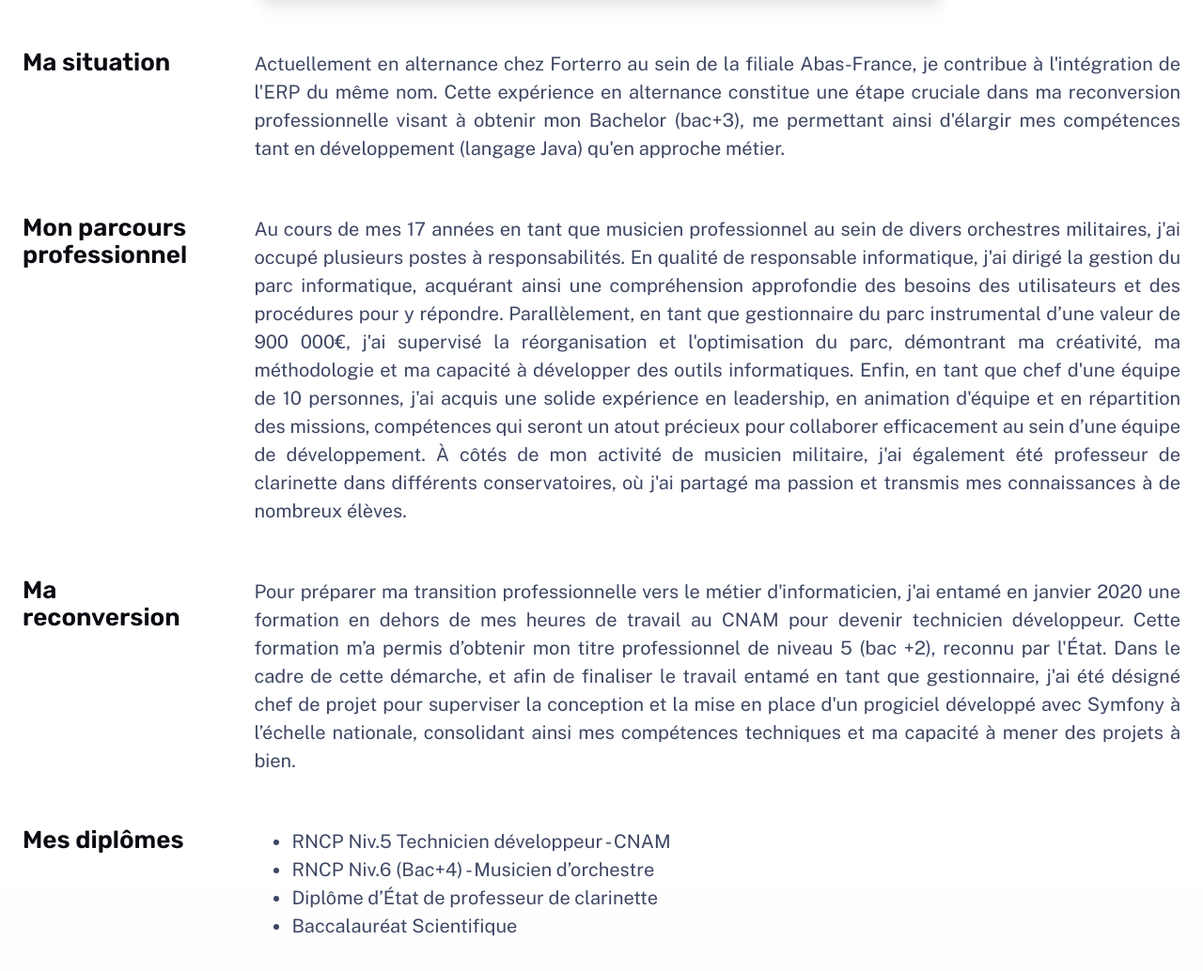
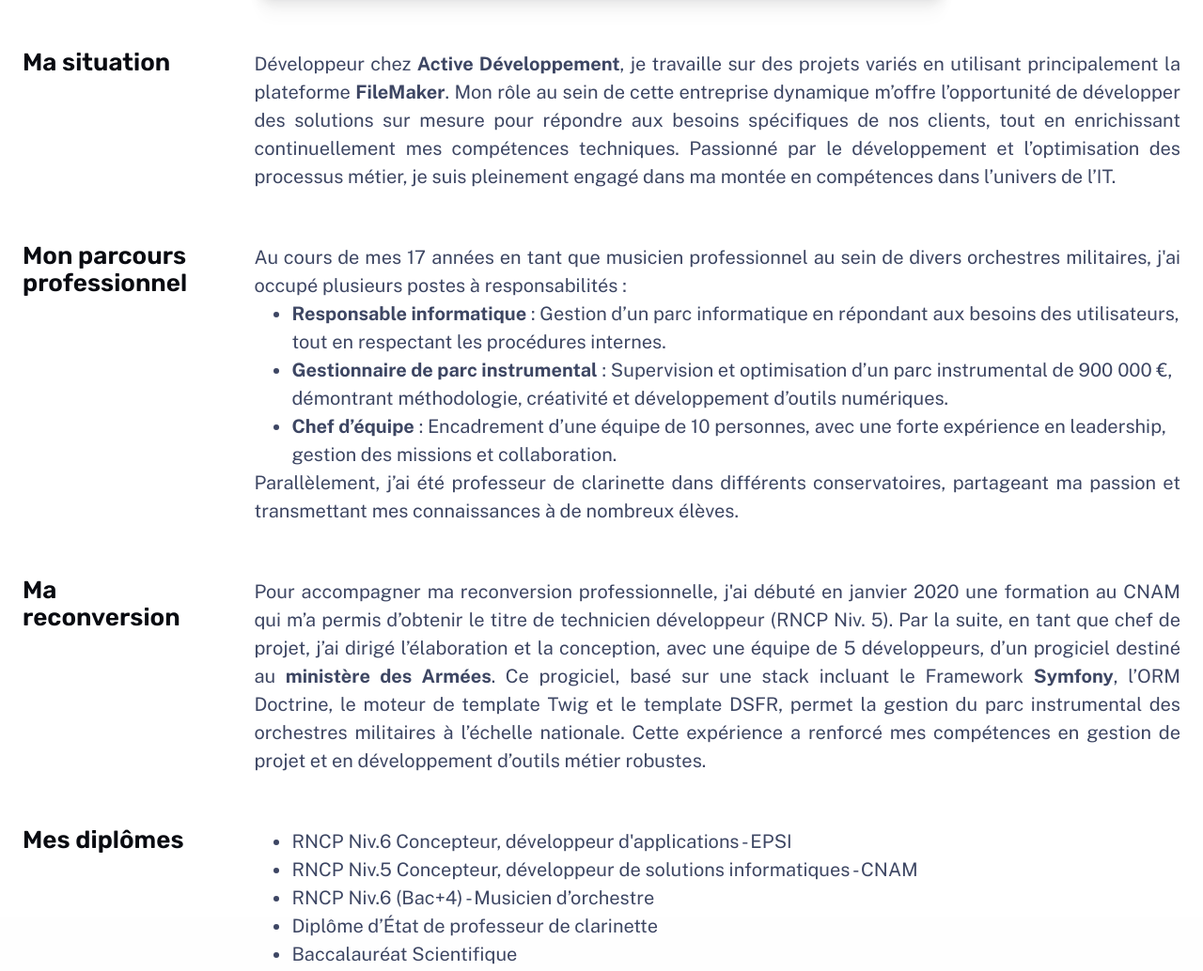
Before and after one commit to N-BLET/portfolio, an Astro site: page /about in a window 1280 px wide. Shown: the part 830-1864 px from the top of the page at 94% size. Built offline with nearby package versions, Linux system fonts and the light colour scheme; Astro itself is replaced by a stand-in of ours.

Commit message:
Update page About 28-01-2025

```diff
--- a/src/pages/about.astro
+++ b/src/pages/about.astro
@@ -1,11 +1,14 @@
 ---
-import BaseLayout from '../layouts/BaseLayout.astro';
+import BaseLayout from "../layouts/BaseLayout.astro";
 
-import ContactCTA from '../components/ContactCTA.astro';
-import Hero from '../components/Hero.astro';
+import ContactCTA from "../components/ContactCTA.astro";
+import Hero from "../components/Hero.astro";
 ---
 
-<BaseLayout title="À propos | Nicolas BLET" description="Informations sur Nicolas BLET">
+<BaseLayout
+  title="À propos | Nicolas BLET"
+  description="Informations sur Nicolas BLET"
+>
   <div class="stack gap-20">
     <main class="wrapper about">
       <Hero
@@ -16,7 +19,7 @@ import Hero from '../components/Hero.astro';
           width="1553"
           height="873"
           src="/assets/portrait2.jpg"
-					alt="Jeanine White at work with a colleague"
+          alt="Portrait de Nicolas BLET"
         />
       </Hero>
 
@@ -24,60 +27,84 @@ import Hero from '../components/Hero.astro';
         <h2 class="section-title">Ma situation</h2>
         <div class="content">
           <p class="aboutParagraph">
-						Actuellement en alternance chez Forterro au sein de la filiale Abas-France,
-						 je contribue à l'intégration de l'ERP du même nom. Cette expérience en alternance
-						 constitue une étape cruciale dans ma reconversion professionnelle visant à obtenir
-						 mon Bachelor (bac+3), me permettant ainsi d'élargir mes compétences tant en développement
-						 (langage Java) qu'en approche métier.
+            Développeur chez <strong>Active Développement</strong>, je travaille
+            sur des projets variés en utilisant principalement la plateforme <strong
+              >FileMaker</strong
+            >. Mon rôle au sein de cette entreprise dynamique m’offre
+            l’opportunité de développer des solutions sur mesure pour répondre
+            aux besoins spécifiques de nos clients, tout en enrichissant
+            continuellement mes compétences techniques. Passionné par le
+            développement et l’optimisation des processus métier, je suis
+            pleinement engagé dans ma montée en compétences dans l’univers de
+            l’IT.
           </p>
         </div>
       </section>
+
       <section>
         <h2 class="section-title">Mon parcours professionnel</h2>
         <div class="content">
           <p class="aboutParagraph">
-						Au cours de mes 17 années en tant que musicien professionnel au sein de divers orchestres militaires,
-						j'ai occupé plusieurs postes à responsabilités. En qualité de responsable informatique,
-						j'ai dirigé la gestion du parc informatique, acquérant ainsi une compréhension approfondie des besoins
-						des utilisateurs et des procédures pour y répondre. Parallèlement, en tant que gestionnaire du parc instrumental
-						d’une valeur de 900 000€, j'ai supervisé la réorganisation et l'optimisation du parc, démontrant ma créativité,
-						ma méthodologie et ma capacité à développer des outils informatiques. Enfin, en tant que chef d'une équipe de 10 personnes,
-						j'ai acquis une solide expérience en leadership, en animation d'équipe et en répartition des missions, compétences qui seront
-						un atout précieux pour collaborer efficacement au sein d’une équipe de développement.</br>
-						À côtés de mon activité de musicien militaire, j'ai également été professeur de clarinette dans différents conservatoires,
-						où j'ai partagé ma passion et transmis mes connaissances à de nombreux élèves.
+            Au cours de mes 17 années en tant que musicien professionnel au sein
+            de divers orchestres militaires, j'ai occupé plusieurs postes à
+            responsabilités :
+          </p>
+          <ul>
+            <li>
+              <strong>Responsable informatique</strong> : Gestion d’un parc informatique
+              en répondant aux besoins des utilisateurs, tout en respectant les procédures
+              internes.
+            </li>
+            <li>
+              <strong>Gestionnaire de parc instrumental</strong> : Supervision et
+              optimisation d’un parc instrumental de 900 000 €, démontrant méthodologie,
+              créativité et développement d’outils numériques.
+            </li>
+            <li>
+              <strong>Chef d’équipe</strong> : Encadrement d’une équipe de 10 personnes,
+              avec une forte expérience en leadership, gestion des missions et collaboration.
+            </li>
+          </ul>
+          <p class="aboutParagraph">
+            Parallèlement, j’ai été professeur de clarinette dans différents
+            conservatoires, partageant ma passion et transmettant mes
+            connaissances à de nombreux élèves.
           </p>
         </div>
       </section>
+
       <section>
         <h2 class="section-title">Ma reconversion</h2>
         <div class="content">
           <p class="aboutParagraph">
-						Pour préparer ma transition professionnelle vers le métier d'informaticien, j'ai entamé en janvier 2020 une formation
-						en dehors de mes heures de travail au CNAM pour devenir technicien développeur. Cette formation m’a permis d’obtenir
-						mon titre professionnel de niveau 5 (bac +2), reconnu par l'État. Dans le cadre de cette démarche, et afin de finaliser
-						le travail entamé en tant que gestionnaire, j'ai été désigné chef de projet pour superviser la conception et la mise en
-						place d'un progiciel développé avec Symfony à l’échelle nationale, consolidant ainsi mes compétences techniques et ma
-						capacité à mener des projets à bien.
+            Pour accompagner ma reconversion professionnelle, j'ai débuté en
+            janvier 2020 une formation au CNAM qui m’a permis d’obtenir le titre
+            de technicien développeur (RNCP Niv. 5). Par la suite, en tant que
+            chef de projet, j’ai dirigé l’élaboration et la conception, avec une
+            équipe de 5 développeurs, d’un progiciel destiné au <strong
+              >ministère des Armées</strong
+            >. Ce progiciel, basé sur une stack incluant le Framework <strong
+              >Symfony</strong
+            >, l’ORM Doctrine, le moteur de template Twig et le template DSFR,
+            permet la gestion du parc instrumental des orchestres militaires à
+            l’échelle nationale. Cette expérience a renforcé mes compétences en
+            gestion de projet et en développement d’outils métier robustes.
           </p>
         </div>
       </section>
+
       <section>
         <h2 class="section-title">Mes diplômes</h2>
         <div class="content">
           <ul>
+            <li>RNCP Niv.6 Concepteur, développeur d'applications - EPSI</li>
             <li>
-							RNCP Niv.5 Technicien développeur - CNAM
+              RNCP Niv.5 Concepteur, développeur de solutions informatiques -
+              CNAM
             </li>
-						<li>
-							RNCP Niv.6 (Bac+4) - Musicien d’orchestre
-						</li>
-						<li>
-							Diplôme d’État de professeur de clarinette
-						</li>
-						<li>
-							Baccalauréat Scientifique
-						</li>
+            <li>RNCP Niv.6 (Bac+4) - Musicien d’orchestre</li>
+            <li>Diplôme d’État de professeur de clarinette</li>
+            <li>Baccalauréat Scientifique</li>
           </ul>
         </div>
       </section>
@@ -128,7 +155,7 @@ import Hero from '../components/Hero.astro';
     text-decoration-color: currentColor;
   }
 
-	.aboutParagraph{
+  .aboutParagraph {
     text-align: justify;
   }
 
--- a/src/pages/work/[...slug].astro
+++ /dev/null
@@ -1,151 +0,0 @@
----
-import { type CollectionEntry, getCollection } from 'astro:content';
-
-import BaseLayout from '../../layouts/BaseLayout.astro';
-
-import ContactCTA from '../../components/ContactCTA.astro';
-import Hero from '../../components/Hero.astro';
-import Icon from '../../components/Icon.astro';
-import Pill from '../../components/Pill.astro';
-
-interface Props {
-	entry: CollectionEntry<'work'>;
-}
-
-// This is a dynamic route that generates a page for every Markdown file in src/content/
-// Read more about dynamic routes and this `getStaticPaths` function in the Astro docs:
-// https://docs.astro.build/en/core-concepts/routing/#dynamic-routes
-export async function getStaticPaths() {
-	const work = await getCollection('work');
-	return work.map((entry) => ({
-		params: { slug: entry.slug },
-		props: { entry },
-	}));
-}
-
-const { entry } = Astro.props;
-const { Content } = await entry.render();
----
-
-<BaseLayout title={entry.data.title} description={entry.data.description}>
-	<div class="stack gap-20">
-		<div class="stack gap-15">
-			<header>
-				<div class="wrapper stack gap-2">
-					<a class="back-link" href="/work/"><Icon icon="arrow-left" /> Projet</a>
-					<Hero title={entry.data.title} align="start">
-						<div class="details">
-							<div class="tags">
-								{entry.data.tags.map((t) => <Pill>{t}</Pill>)}
-							</div>
-							<p class="description">{entry.data.description}</p>
-						</div>
-					</Hero>
-				</div>
-			</header>
-			<main class="wrapper">
-				<div class="stack gap-10 content">
-					{entry.data.img && <img src={entry.data.img} alt={entry.data.img_alt || ''} />}
-					<div class="content">
-						<Content />
-					</div>
-				</div>
-			</main>
-		</div>
-		<ContactCTA />
-	</div>
-</BaseLayout>
-
-<style>
-	header {
-		padding-bottom: 2.5rem;
-		border-bottom: 1px solid var(--gray-800);
-	}
-
-	.back-link {
-		display: none;
-	}
-
-	.details {
-		display: flex;
-		flex-direction: column;
-		padding: 0.5rem;
-		gap: 1.5rem;
-		justify-content: space-between;
-		align-items: center;
-	}
-
-	.tags {
-		display: flex;
-		gap: 0.5rem;
-	}
-
-	.description {
-		font-size: var(--text-lg);
-		max-width: 54ch;
-	}
-
-	.content {
-		max-width: 65ch;
-		margin-inline: auto;
-	}
-
-	.content > :global(* + *) {
-		margin-top: 1rem;
-	}
-
-	.content :global(h1),
-	.content :global(h2),
-	.content :global(h3),
-	.content :global(h4),
-	.content :global(h5) {
-		margin: 1.5rem 0;
-	}
-
-	.content :global(img) {
-		border-radius: 1.5rem;
-		box-shadow: var(--shadow-sm);
-		background: var(--gradient-subtle);
-		border: 1px solid var(--gray-800);
-	}
-
-	.content :global(blockquote) {
-		font-size: var(--text-lg);
-		font-family: var(--font-brand);
-		font-weight: 600;
-		line-height: 1.1;
-		padding-inline-start: 1.5rem;
-		border-inline-start: 0.25rem solid var(--accent-dark);
-		color: var(--gray-0);
-	}
-
-	.back-link,
-	.content :global(a) {
-		text-decoration: 1px solid underline transparent;
-		text-underline-offset: 0.25em;
-		transition: text-decoration-color var(--theme-transition);
-	}
-
-	.back-link:hover,
-	.back-link:focus,
-	.content :global(a:hover),
-	.content :global(a:focus) {
-		text-decoration-color: currentColor;
-	}
-
-	@media (min-width: 50em) {
-		.back-link {
-			display: block;
-			align-self: flex-start;
-		}
-
-		.details {
-			flex-direction: row;
-			gap: 2.5rem;
-		}
-
-		.content :global(blockquote) {
-			font-size: var(--text-2xl);
-		}
-	}
-</style>
```
Lines whose indentation alone changed are shown as unchanged.
